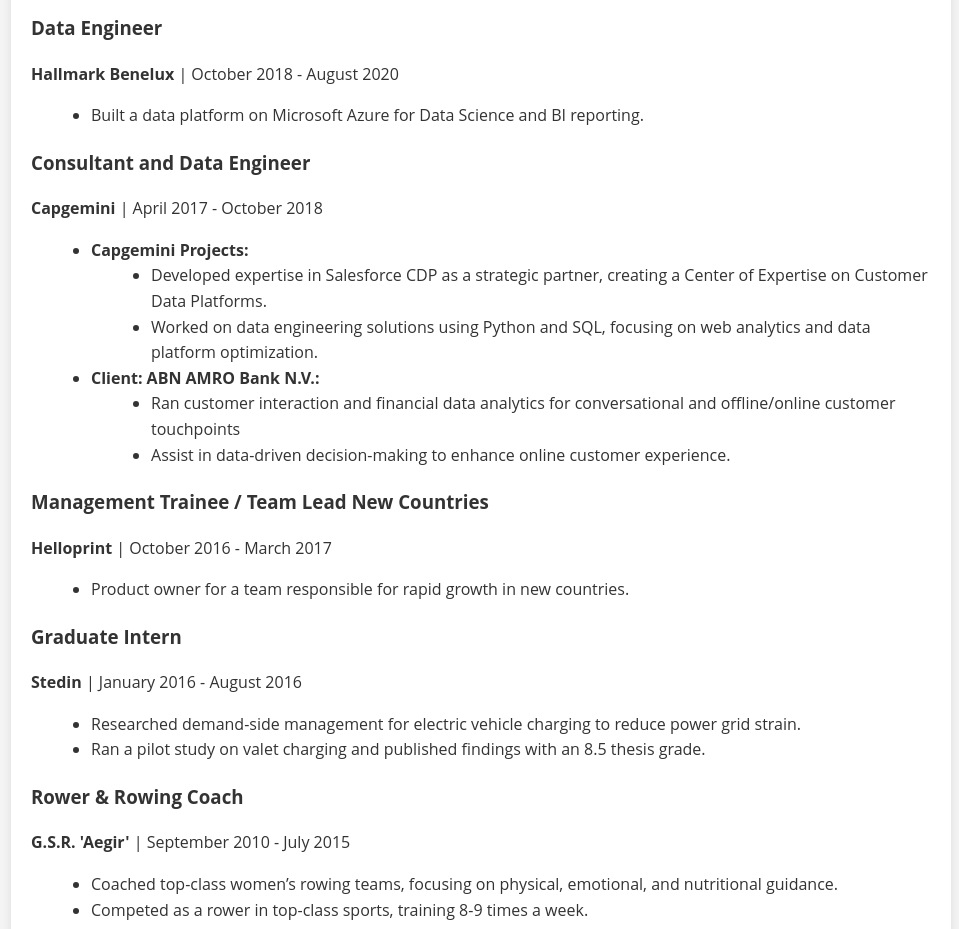
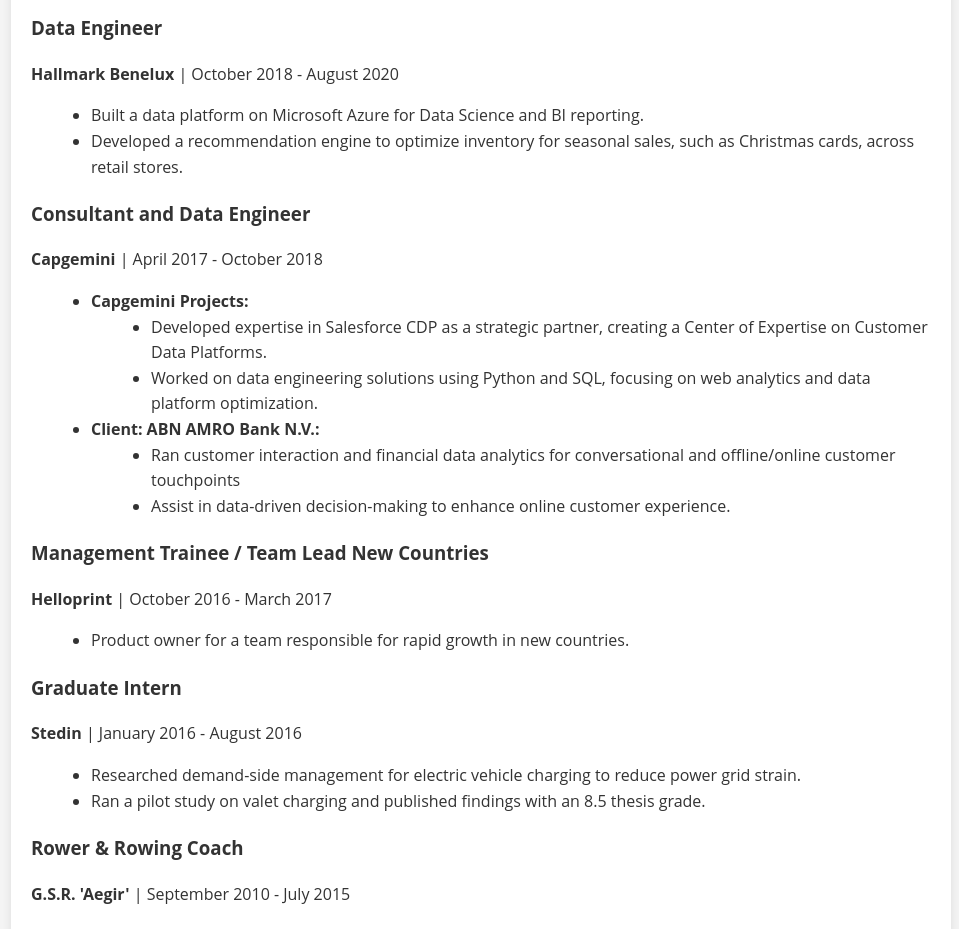
Before and after one commit to HiddevH/hiddevanheijst.nl, a plain HTML site: page index.html in a window 1280 px wide. Shown: the part 1480-2409 px from the top of the page, without its empty margins (159-1118 px from the left). Drawn offline with Linux system fonts and the light colour scheme.

Commit message:
add hallmark experience

```diff
--- a/index.html
+++ b/index.html
@@ -134,6 +134,7 @@
             <p><strong>Hallmark Benelux</strong> | October 2018 - August 2020</p>
             <ul>
                 <li>Built a data platform on Microsoft Azure for Data Science and BI reporting.</li>
+                <li>Developed a recommendation engine to optimize inventory for seasonal sales, such as Christmas cards, across retail stores.</li>
             </ul>
 
             <h3>Consultant and Data Engineer</h3>
```
